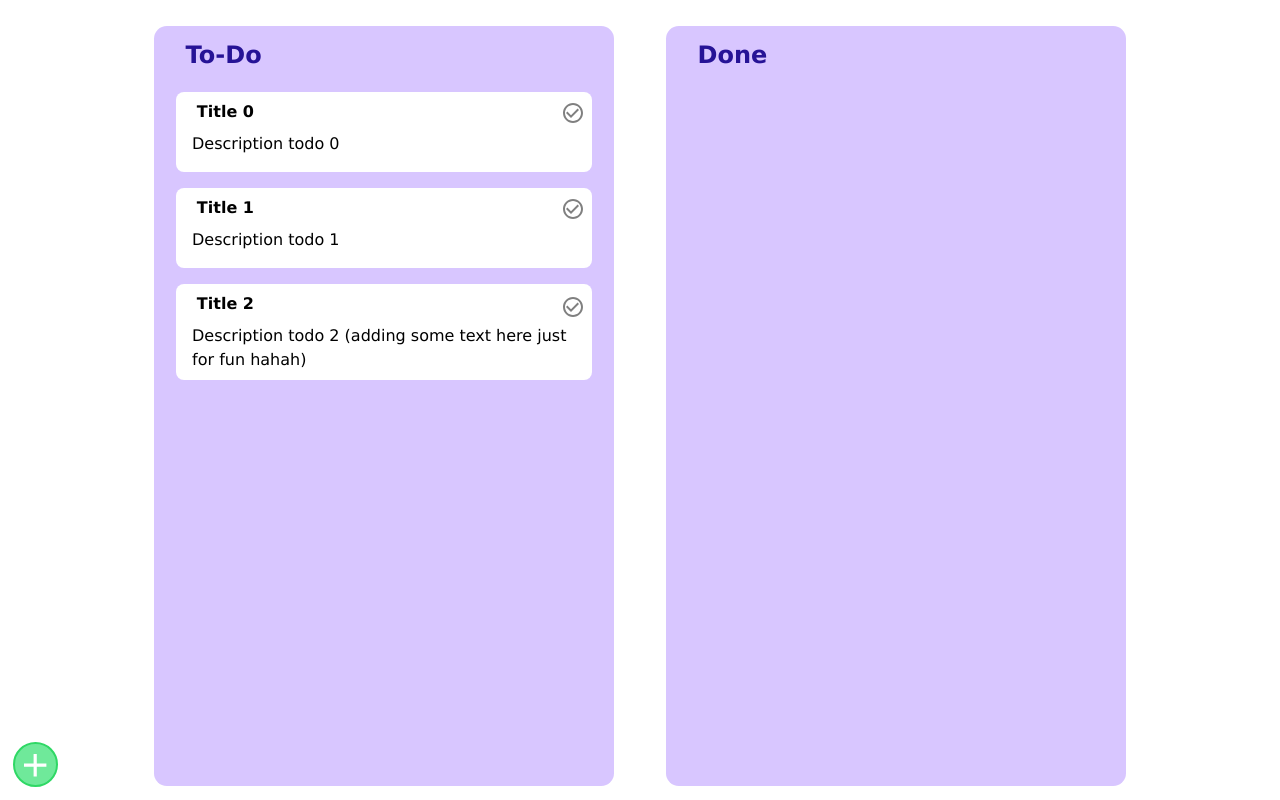
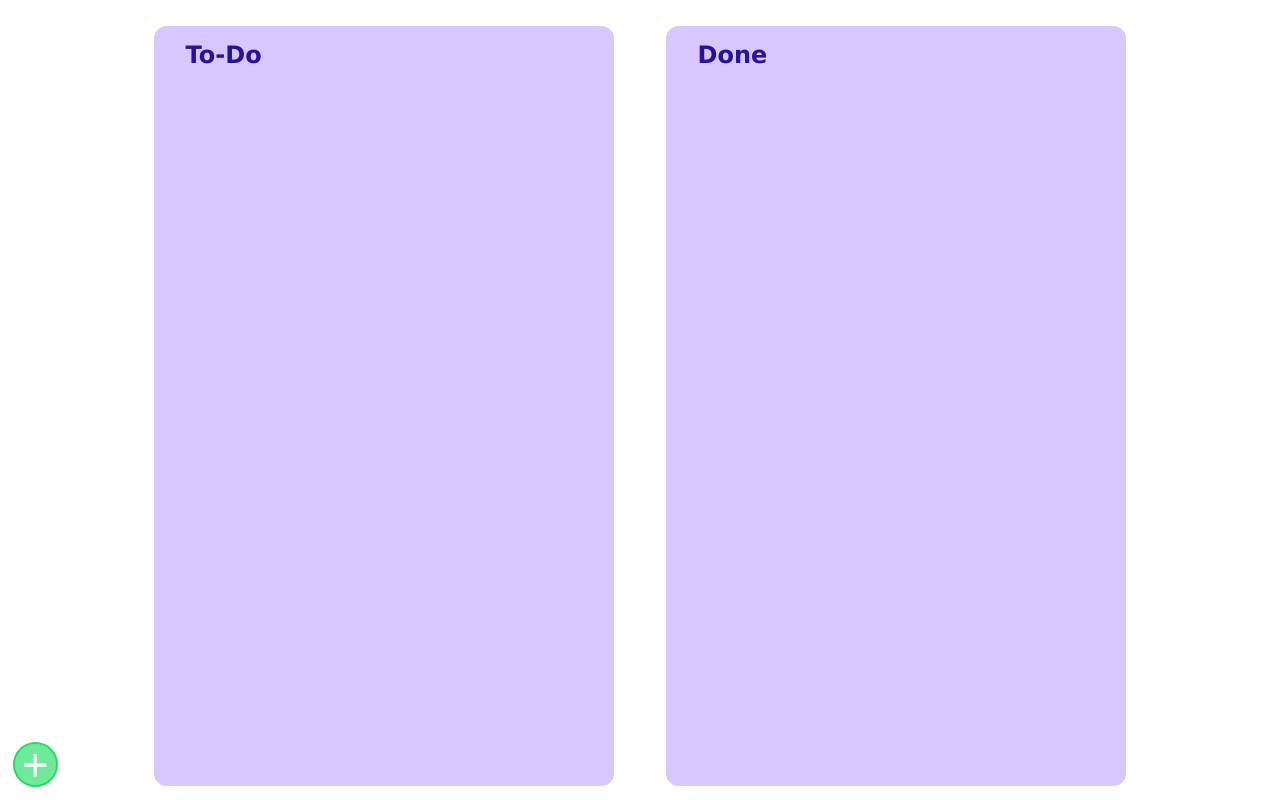
Before and after one commit to eitanallal/todo, a React (Vite) app: page / in a window 1280 px wide. Built offline with nearby package versions, Linux system fonts and the light colour scheme.

Commit message:
renamed variables, changed variables init values, remove console logs and comments. passed CR

```diff
--- a/src/App.tsx
+++ b/src/App.tsx
@@ -2,34 +2,25 @@ import Dialog from "@mui/material/Dialog";
 import { useState } from "react";
 import styles from "./App.module.css";
 import { Category } from "./components/category/category";
-import { AddScreen } from "./components/add-screen/add-screen"; //to be used in the future
+import { AddScreen } from "./components/add-screen/add-screen";
 import { ItemType } from "./types/item.type";
 import AddIcon from "@mui/icons-material/Add";
 
 const App: React.FC = () => {
-  const [openAdding, setOpenAdding] = useState(false);
-  const handleOpenAdding = () => setOpenAdding(true);
+  const [openAddItemModal, setopenAddItemModal] = useState(false);
+  const handleopenAddItemModal = () => setopenAddItemModal(true);
   const handleCloseAdding = (
     title: string,
     description: string,
-    write: boolean
+    switchFromToDoToDone: boolean
   ) => {
-    if (write) handleAddItemToDo(title, description);
-    setOpenAdding(false);
+    if (switchFromToDoToDone) handleAddItemToDo(title, description);
+    setopenAddItemModal(false);
   };
   const [nextToDoId, setNextToDoId] = useState<number>(3);
   const [nextDoneId, setNextDoneId] = useState<number>(0);
 
-  const [toDo, setToDo] = useState<ItemType[]>([
-    { id: 0, title: "Title 0", description: "Description todo 0" },
-    { id: 1, title: "Title 1", description: "Description todo 1" },
-    {
-      id: 2,
-      title: "Title 2",
-      description:
-        "Description todo 2 (adding some text here just for fun hahah)",
-    }, //just an example, to be removed in the future
-  ]);
+  const [toDo, setToDo] = useState<ItemType[]>([]);
   const [done, setDone] = useState<ItemType[]>([]);
 
   const handleAddItemToDo = (newTitle: string, newDescription: string) => {
@@ -57,9 +48,6 @@ const App: React.FC = () => {
     setNextDoneId(nextDoneId + 1);
   };
 
-  console.log(`NextToDoId: ${nextToDoId}`);
-  console.log(`NextDoneId: ${nextDoneId}`);
-
   const handleDeleteItemToDo = (itemId: number) => {
     setToDo(toDo.filter((i) => i.id !== itemId));
   };
@@ -83,7 +71,10 @@ const App: React.FC = () => {
           onAddItemDone={handleAddItemDone}
           onDeleteItem={handleDeleteItemDone}
         ></Category>
-        <button className={styles.circularButton} onClick={handleOpenAdding}>
+        <button
+          className={styles.circularButton}
+          onClick={handleopenAddItemModal}
+        >
           <AddIcon
             sx={{
               color: "white",
@@ -95,7 +86,7 @@ const App: React.FC = () => {
           />
         </button>
         <Dialog
-          open={openAdding}
+          open={openAddItemModal}
           onClose={() => handleCloseAdding("", "", false)}
         >
           <AddScreen handleCloseAdding={handleCloseAdding} />
--- a/src/components/add-screen/add-screen.module.css
+++ b/src/components/add-screen/add-screen.module.css
@@ -1,4 +1,4 @@
-.twoButtons {
+."modalButtons" {
   display: flex;
   justify-content: center;
 }
--- a/src/components/add-screen/add-screen.tsx
+++ b/src/components/add-screen/add-screen.tsx
@@ -10,7 +10,7 @@ interface AddScreenProps {
   handleCloseAdding: (
     title: string,
     description: string,
-    write: boolean
+    switchFromToDoToDone: boolean
   ) => void;
 }
 
@@ -45,7 +45,7 @@ export const AddScreen: React.FC<AddScreenProps> = ({ handleCloseAdding }) => {
           variant="standard"
           value={title}
           inputProps={{ style: { fontSize: 20 } }}
-          InputLabelProps={{ style: { fontSize: 20 } }} // font size of input label
+          InputLabelProps={{ style: { fontSize: 20 } }}
           onChange={(e) => setTitle(e.target.value)}
         />
         <TextField
@@ -54,7 +54,7 @@ export const AddScreen: React.FC<AddScreenProps> = ({ handleCloseAdding }) => {
           variant="standard"
           value={description}
           inputProps={{ style: { fontSize: 20 } }}
-          InputLabelProps={{ style: { fontSize: 20 } }} // font size of input label
+          InputLabelProps={{ style: { fontSize: 20 } }} //
           onChange={(e) => setDescription(e.target.value)}
         />
       </DialogContent>
--- a/src/components/item/item.tsx
+++ b/src/components/item/item.tsx
@@ -18,7 +18,6 @@ export const Item: React.FC<ItemProps> = ({
   const handleButtonClick = (item: ItemType, category: string) => {
     if (category === "To-Do") {
       onAddItemDone(item.title, item.description);
-      console.log("Adding to the done column");
     }
     onDeleteItem(item.id);
   };
@@ -30,7 +29,7 @@ export const Item: React.FC<ItemProps> = ({
           onClick={() => handleButtonClick(item, category)}
         >
           <div>
-            {category === "To-Do" ? (
+            {category === "To-Do" && (
               <div className={styles.circleTick}>
                 <CheckCircleOutlineIcon
                   sx={{
@@ -40,8 +39,6 @@ export const Item: React.FC<ItemProps> = ({
                   }}
                 />
               </div>
-            ) : (
-              <div />
             )}
           </div>
         </button>
```
